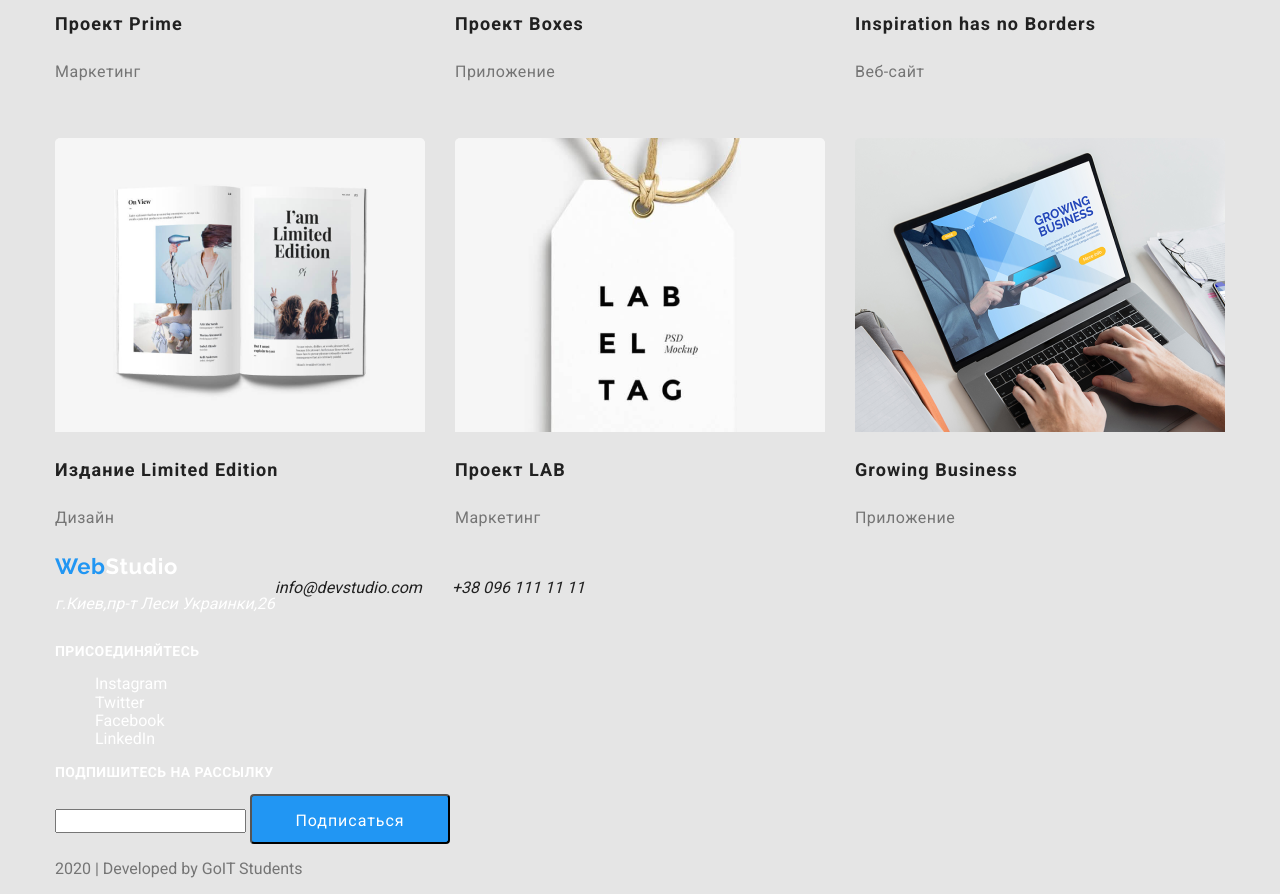
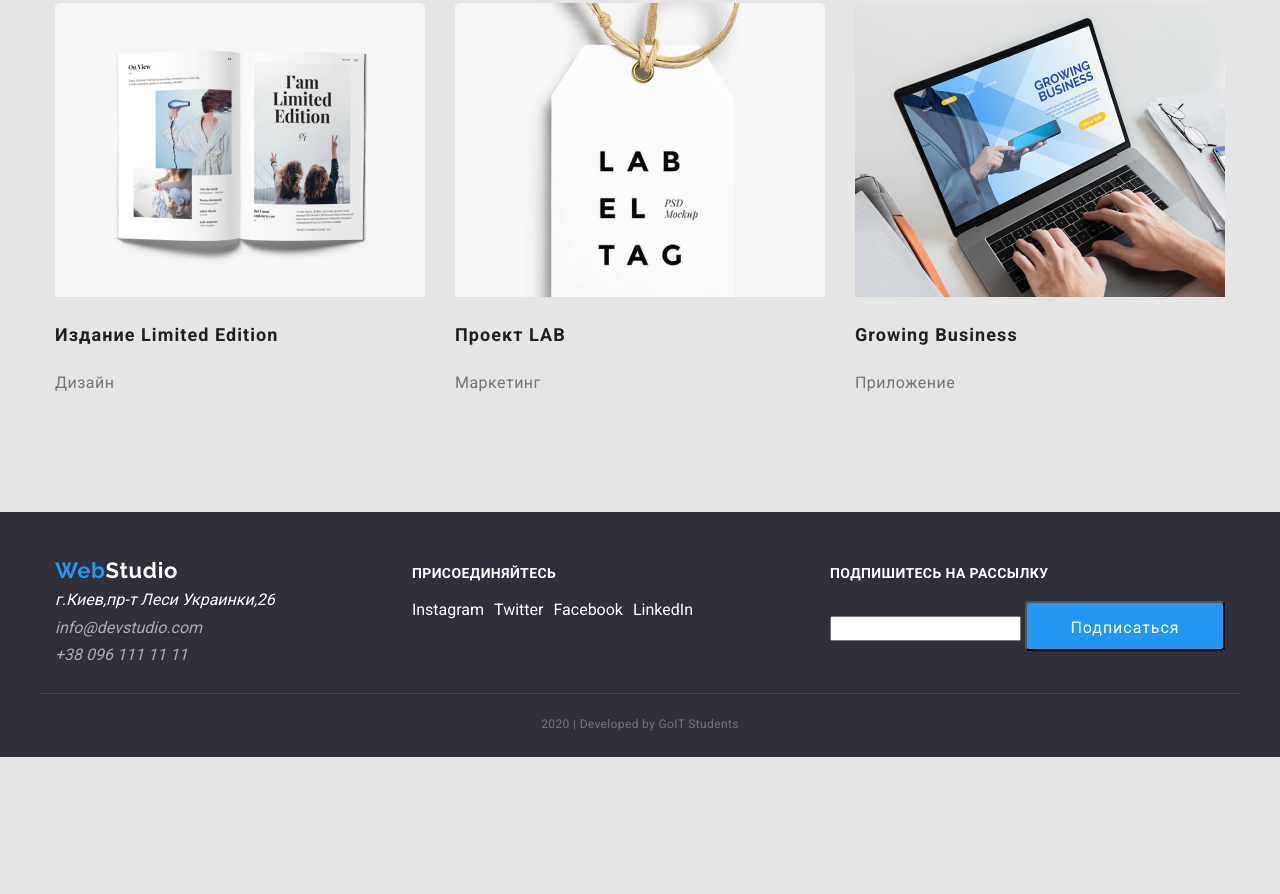
Before and after one commit to PolinaGaivoronska/goit-markup-hw-03, a plain HTML site: page portfolio.html in a window 1280 px wide. Shown: the part 1168-2062 px from the top of the page. After the commit the page ends 1925 px from the top, so only its background shows below. Drawn offline with Linux system fonts and the light colour scheme.

Commit message:
Добавляет флекс-бокс в Футер и добавляет фон в Герое

```diff
--- a/css/main.css
+++ b/css/main.css
@@ -111,8 +111,18 @@ html {
 /* Герой */
 
 .hero {
+  align-items: center;
   text-align: center;
+  max-width: 1600px;
+  height: 600px;
+}
+.hero.container {
+  flex-direction: column;
+  align-items: center;
   margin-bottom: 94px;
+  width: 1600px;
+  height: 600px;
+  background-color: rgba(47, 48, 58, 0.8);
 }
 .hero-title {
   margin-top: 0px;
@@ -274,7 +284,49 @@ html {
 }
 
 /* Футтер */
+
+.footer-section {
+  background-color: #2f303a;
+}
+.footer-section > .container {
+  display: flex;
+}
+.container.top-part {
+  justify-content: space-between;
+  align-items: baseline;
+}
+.address-blok {
+  display: block;
+  flex-direction: column;
+}
+.item-colum {
+  display: block;
+  flex-direction: column;
+}
+.item-colum > .subscription {
+  margin-right: auto;
+  width: 570px;
+  height: 86px;
+}
+
+.copyright {
+  display: flex;
+  box-sizing: border-box;
+  justify-content: center;
+  align-items: center;
+  margin-top: 0px;
+  margin-bottom: 0px;
+  font-size: 12px;
+  line-height: 2;
+  text-align: center;
+  letter-spacing: 0.03em;
+  border-top: 1px solid rgba(255, 255, 255, 0.1);
+  padding-top: 18px;
+  padding-bottom: 21px;
+}
 .logo-footer {
+  display: block;
+  margin-top: 45px;
   font-family: Raleway, sans-serif;
   font-weight: 700;
   font-size: 22px;
@@ -285,10 +337,33 @@ html {
   .logo-web-footer {
     color: #2196f3;
   }
+  .contacts.footer {
+    display: flex;
+    align-items: flex-start;
+    flex-direction: column;
+    margin-top: 8px;
+    margin-bottom: 28px;
+    padding: 0px;
+  }
+  .contacts.footer > .tipe {
+    margin-top:  9px;
+    margin-left: 0px;
+    padding: 0px;
+    color: rgba(255, 255, 255, 0.6);
+  }
+  .contacts.footer > .tipe:hover,
+  .contacts.footer > .tipe:focus {
+    color: #2196f3;
+  }
   .tipe-address {
-      color: #ffffff;
+    padding: 0px;
+    margin: 0px;
+    color: #ffffff;
   }
   .footer-title {
+    padding: 0px;
+    margin-bottom: 20px;
+    margin-top: 0px;
     font-weight: 700;
     font-size: 14px;
     line-height: 1.1;
@@ -296,9 +371,20 @@ html {
     text-transform: uppercase;
     color: var(--title-secondary-text-color);
   }
+  .social-link-box {
+    display: flex;
+    padding: 0px;
+    margin: 0px;
+  }
+
   .social-link {
+    padding: 0px;
     color: #ffffff;
   }
+  .social-link-box li:not(:last-child) {
+    margin-right: 10px;
+  }
+
   .social-link:hover,
   .social-link:focus {
       color: #2196f3;
@@ -312,6 +398,9 @@ html {
 
   /* Секция */
 
+  .section.projects-page {
+    margin-bottom: 94px;
+  }
   .projects-button {
     display: flex;
     flex-wrap: wrap;
@@ -368,6 +457,7 @@ html {
     color: var(--title-text-color);
   }
   .text-secondary {
+    display: none;
     padding: 0px;
     margin: 0px;
     font-weight: normal;
--- a/portfolio.html
+++ b/portfolio.html
@@ -32,7 +32,7 @@
     </header>
     <!--Проекты-->
     <main>
-      <section class="section">
+      <section class="section projects-page">
         <div class="container">
         <h1 class="invisible-title">Invisible title</h1>
         <ul class="projects-button">
@@ -116,31 +116,37 @@
       </section>
     </main>
     <!--Подвал-->
-    <footer>
-      <div class="container">
+    <footer class="footer-section">
+      <div class="container top-part">
+        <div class="address-blok">
       <a href="./index.html" class="logo-footer"
           ><span class="logo-web-footer">Web</span>Studio</a>
 
-      <address class="contacts">
+      <address class="contacts footer">
         <p class="tipe-address">г.Киев,пр-т Леси Украинки,26</p>
         <a href="mailto:info@devstudio.com" class="tipe"
             >info@devstudio.com</a>
             <a href="tel:+380961111111" class="tipe">+38 096 111 11 11</a>
       </address>
-      <p class="footer-title">присоединяйтесь</p>
-      <ul>
+    </div>
+      <div class="item-colum">
+        <p class="footer-title">присоединяйтесь</p>
+      <ul class="social-link-box">
         <li><a href="" class="social-link" aria-label="Ссылка на Instagram">Instagram</a></li>
         <li><a href="" class="social-link" aria-label="Ссылка на Twitter">Twitter</a></li>
         <li><a href="" class="social-link" aria-label="Ссылка на Facebook">Facebook</a></li>
         <li><a href="" class="social-link" aria-label="Ссылка на LinkedIn">LinkedIn</a></li>
       </ul>
+    </div>
+    <div class="item-colum subscription">
       <p class="footer-title">Подпишитесь на рассылку</p>
       <form>
         <input type="email" />
         <button class="button">Подписаться</button>
       </form>
-      <p>2020 | Developed by GoIT Students</p>
+      </div>
     </div>
+      <p class="copyright container">2020 | Developed by GoIT Students</p>
     </footer>
   </body>
 </html>
```
Also changed, not shown: index.html (+12 -6 lines), 1 other file.
